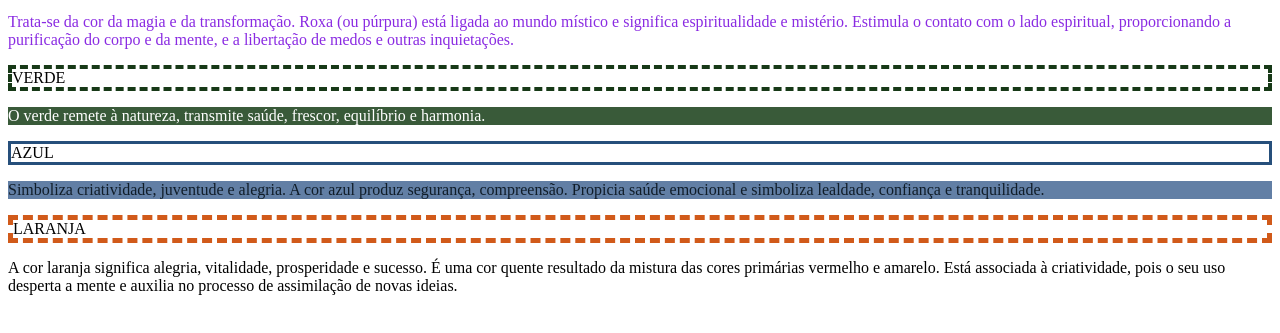
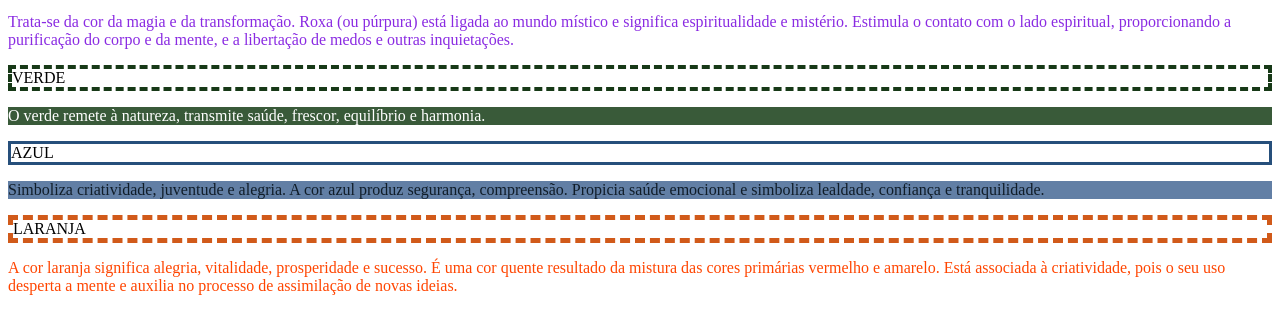
Before and after one commit to mavi1202/aulas_html_css, a plain HTML site: page ativ-4bi/index.html in a window 1280 px wide. Shown: the part 107-440 px from the top of the page. Drawn offline with Linux system fonts and the light colour scheme.

Commit message:
ativ-4bi

```diff
--- a/ativ-4bi/style.css
+++ b/ativ-4bi/style.css
@@ -31,3 +31,7 @@
     background-color:rgb(98, 127, 165);
     color:rgb(16, 29, 41);
 }
+
+.paragrafo4{
+    color:orangered;
+}
```
